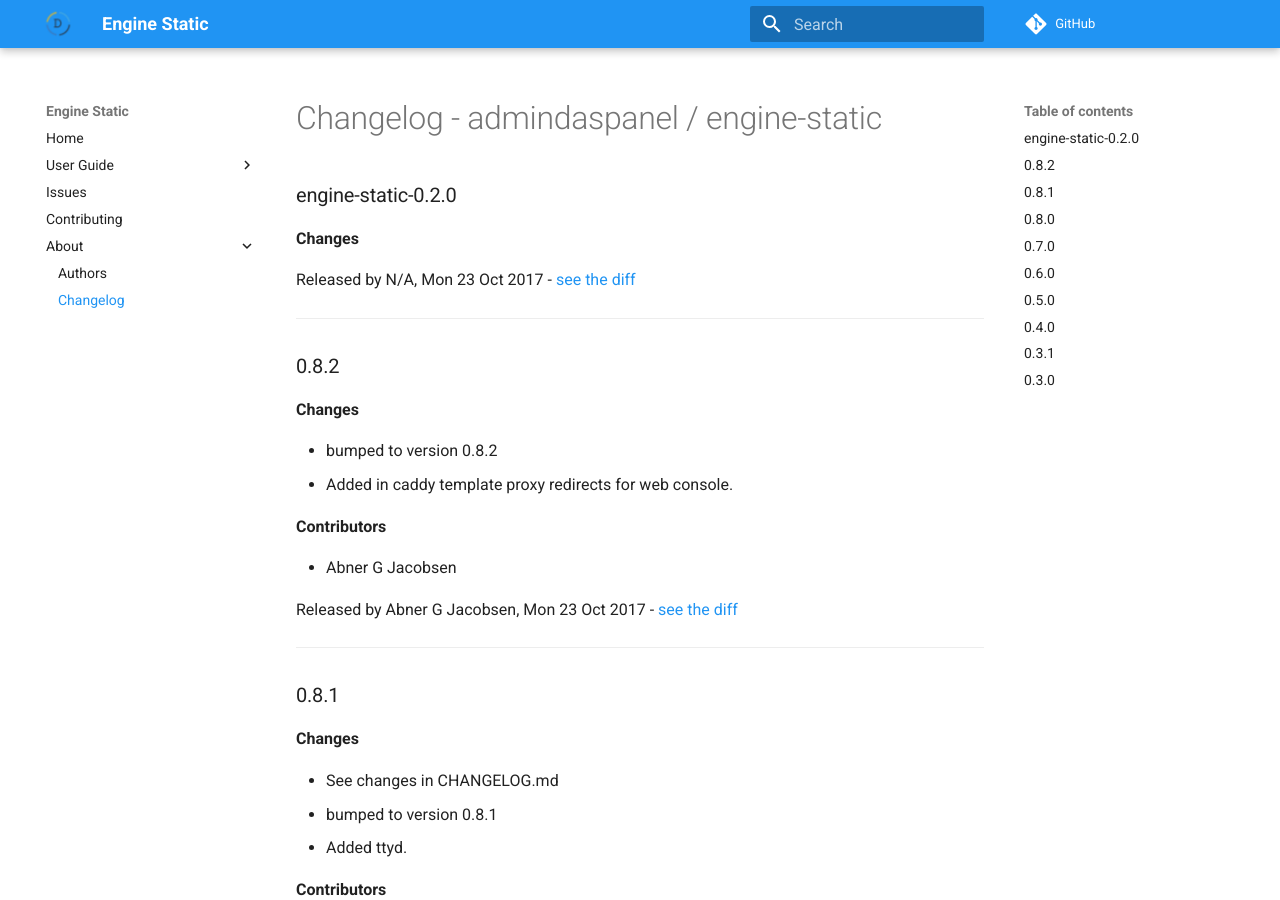
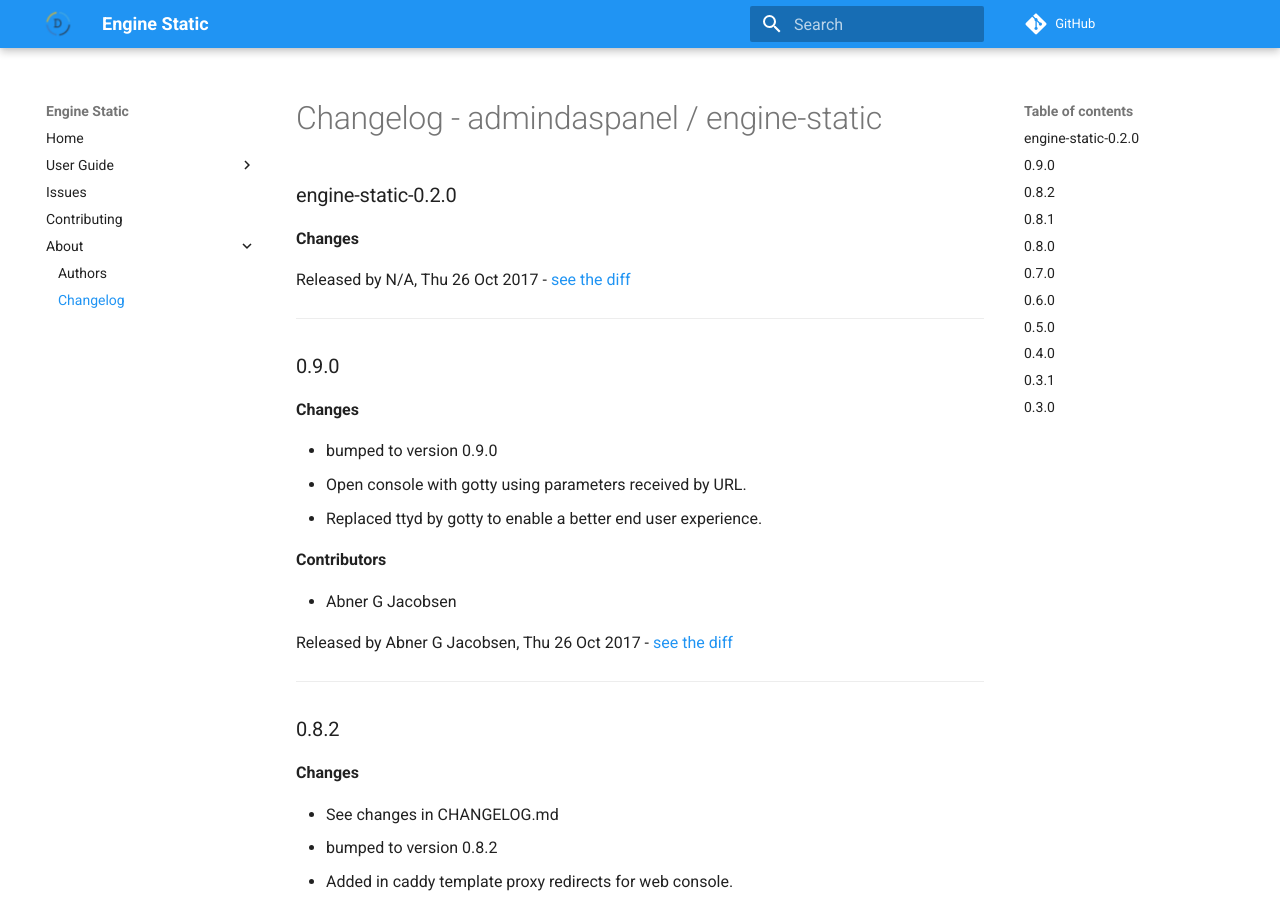
Before and after one commit to daspanel/engine-static, an MkDocs documentation site: the page built from docs/changelog.md, in a window 1280 px wide and 900 px high. Built offline with MkDocs 1.6.1 and Material for MkDocs 9.7.7, drawn with Linux system fonts in a browser that asks for light colours; comment, search, counter and statistics services are not loaded; old or Windows-style settings are respelled for this version of MkDocs.

Commit message:
See changes in CHANGELOG.md

```diff
--- a/docs/changelog.md
+++ b/docs/changelog.md
@@ -4,13 +4,29 @@
 __Changes__
 
 
-Released by N/A, Mon 23 Oct 2017 -
+Released by N/A, Thu 26 Oct 2017 -
 [see the diff](https://github.com/admindaspanel/engine-static/compare/...#diff)
+______________
+
+### 0.9.0
+__Changes__
+
+- bumped to version 0.9.0
+- Open console with gotty using parameters received by URL.
+- Replaced ttyd by gotty to enable a better end user experience.
+
+__Contributors__
+
+- Abner G Jacobsen
+
+Released by Abner G Jacobsen, Thu 26 Oct 2017 -
+[see the diff](https://github.com/admindaspanel/engine-static/compare/0.8.2...0.9.0#diff)
 ______________
 
 ### 0.8.2
 __Changes__
 
+- See changes in CHANGELOG.md
 - bumped to version 0.8.2
 - Added in caddy template proxy redirects for web console.
 
```
Also changed, not shown: CHANGELOG.md (+17 -1 lines).
